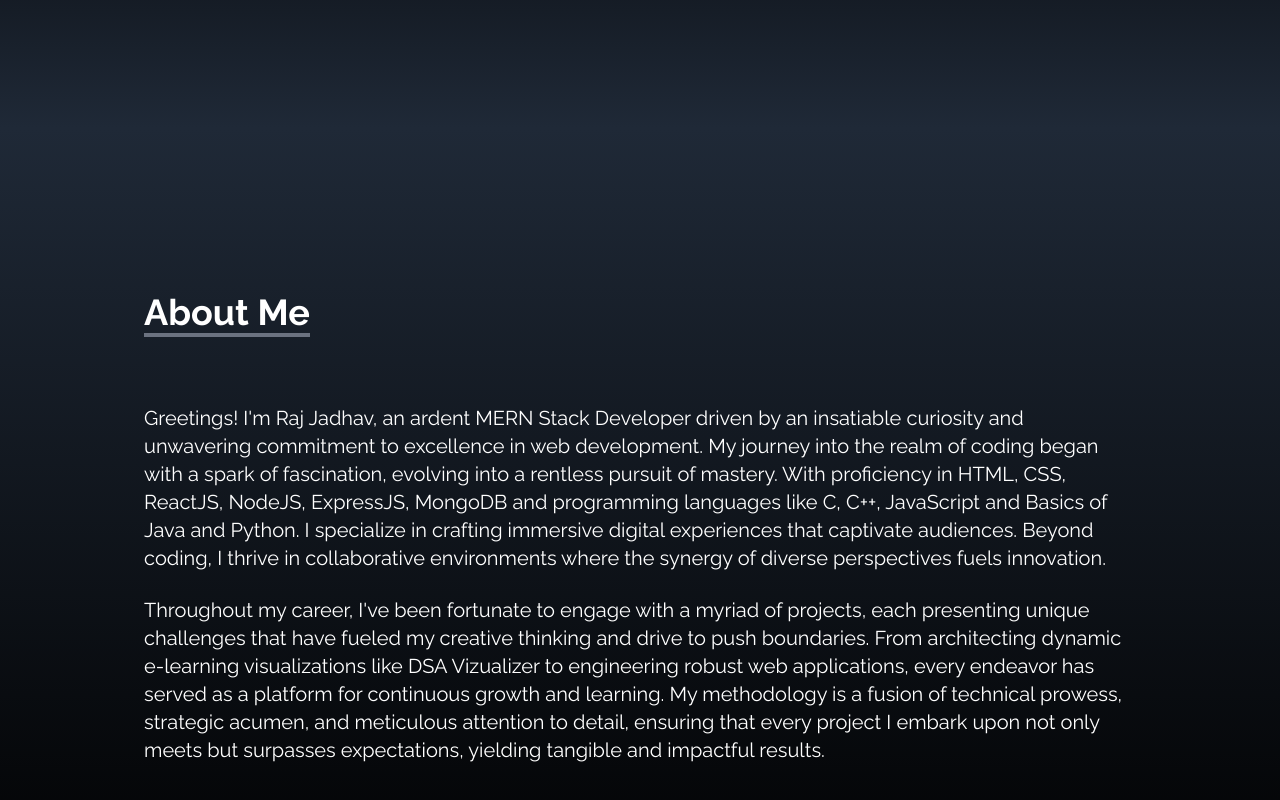
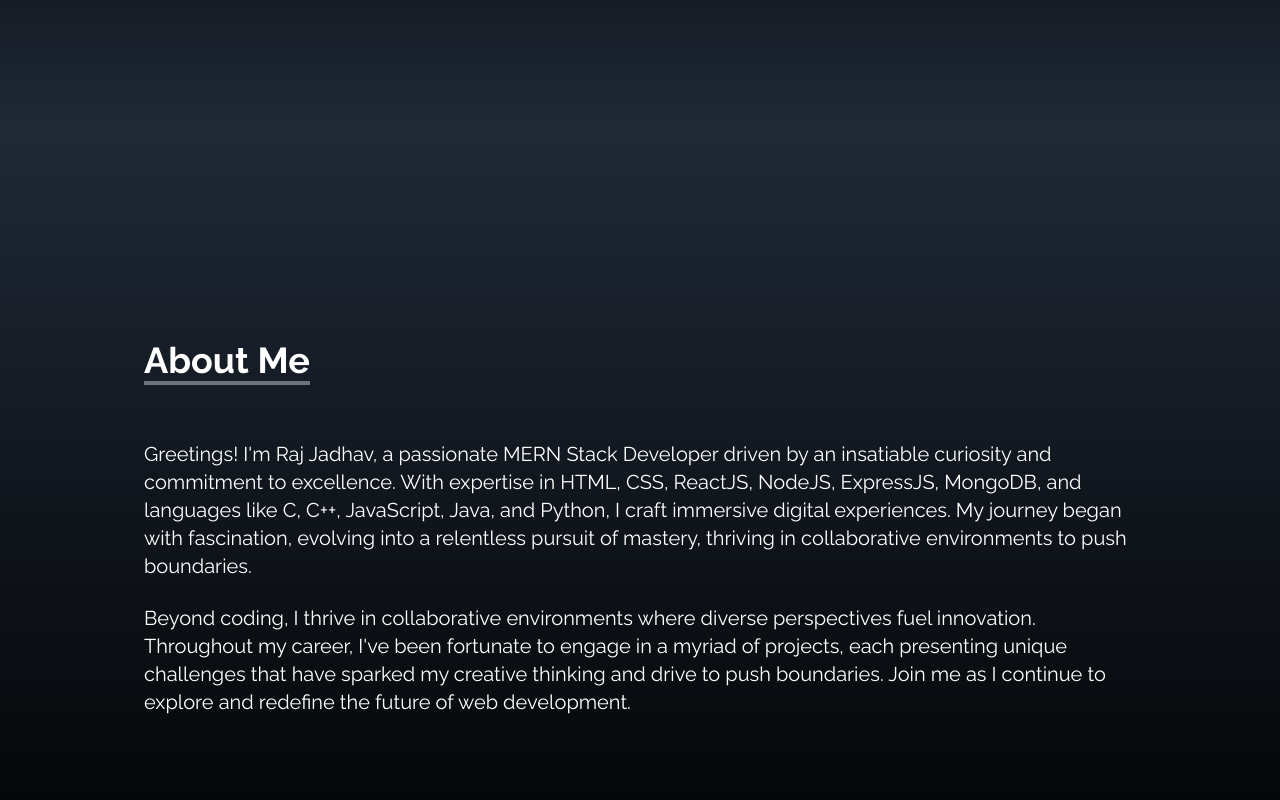
Before and after one commit to rajjadhav20/my-portfolio-1, a React (Vite) app: page / in a window 1280 px wide. Shown: the part 752-1552 px from the top of the page. Built offline with nearby package versions, Linux system fonts and the light colour scheme.

Commit message:
Update About.jsx

```diff
--- a/src/components/About.jsx
+++ b/src/components/About.jsx
@@ -4,40 +4,34 @@ const About = () => {
   return (
     <div
       name="about"
-      className="w-full h-screen bg-gradient-to-b  from-gray-800 to-black text-white"
+      className="w-full h-screen bg-gradient-to-b  from-gray-800 to-black text-white md:w-full"
     >
       <div className="max-w-screen-lg p-4 mx-auto flex flex-col justify-center w-full h-full">
-        <div className="pb-8">
+        <div className="pb-3">
           <p className="text-4xl font-bold inline border-b-4 border-gray-500">
             About Me
           </p>
         </div>
 
-        <p className="text-xl mt-10">
-          Greetings! I'm Raj Jadhav, an ardent MERN Stack Developer driven by an
-          insatiable curiosity and unwavering commitment to excellence in web
-          development. My journey into the realm of coding began with a spark of
-          fascination, evolving into a rentless pursuit of mastery. With
-          proficiency in HTML, CSS, ReactJS, NodeJS, ExpressJS, MongoDB and
-          programming languages like C, C++, JavaScript and Basics of Java and
-          Python. I specialize in crafting immersive digital experiences that
-          captivate audiences. Beyond coding, I thrive in collaborative
-          environments where the synergy of diverse perspectives fuels
-          innovation.
+        <p className="text-xl mt-12">
+          Greetings! I'm Raj Jadhav, a passionate MERN Stack Developer driven by
+          an insatiable curiosity and commitment to excellence. With expertise
+          in HTML, CSS, ReactJS, NodeJS, ExpressJS, MongoDB, and languages like
+          C, C++, JavaScript, Java, and Python, I craft immersive digital
+          experiences. My journey began with fascination, evolving into a
+          relentless pursuit of mastery, thriving in collaborative environments
+          to push boundaries.
         </p>
 
         <br />
 
         <p className="text-xl">
-          Throughout my career, I've been fortunate to engage with a myriad of
-          projects, each presenting unique challenges that have fueled my
-          creative thinking and drive to push boundaries. From architecting
-          dynamic e-learning visualizations like DSA Vizualizer to engineering
-          robust web applications, every endeavor has served as a platform for
-          continuous growth and learning. My methodology is a fusion of
-          technical prowess, strategic acumen, and meticulous attention to
-          detail, ensuring that every project I embark upon not only meets but
-          surpasses expectations, yielding tangible and impactful results.
+          Beyond coding, I thrive in collaborative environments where diverse
+          perspectives fuel innovation. Throughout my career, I've been
+          fortunate to engage in a myriad of projects, each presenting unique
+          challenges that have sparked my creative thinking and drive to push
+          boundaries. Join me as I continue to explore and redefine the future
+          of web development.
         </p>
       </div>
     </div>
```
